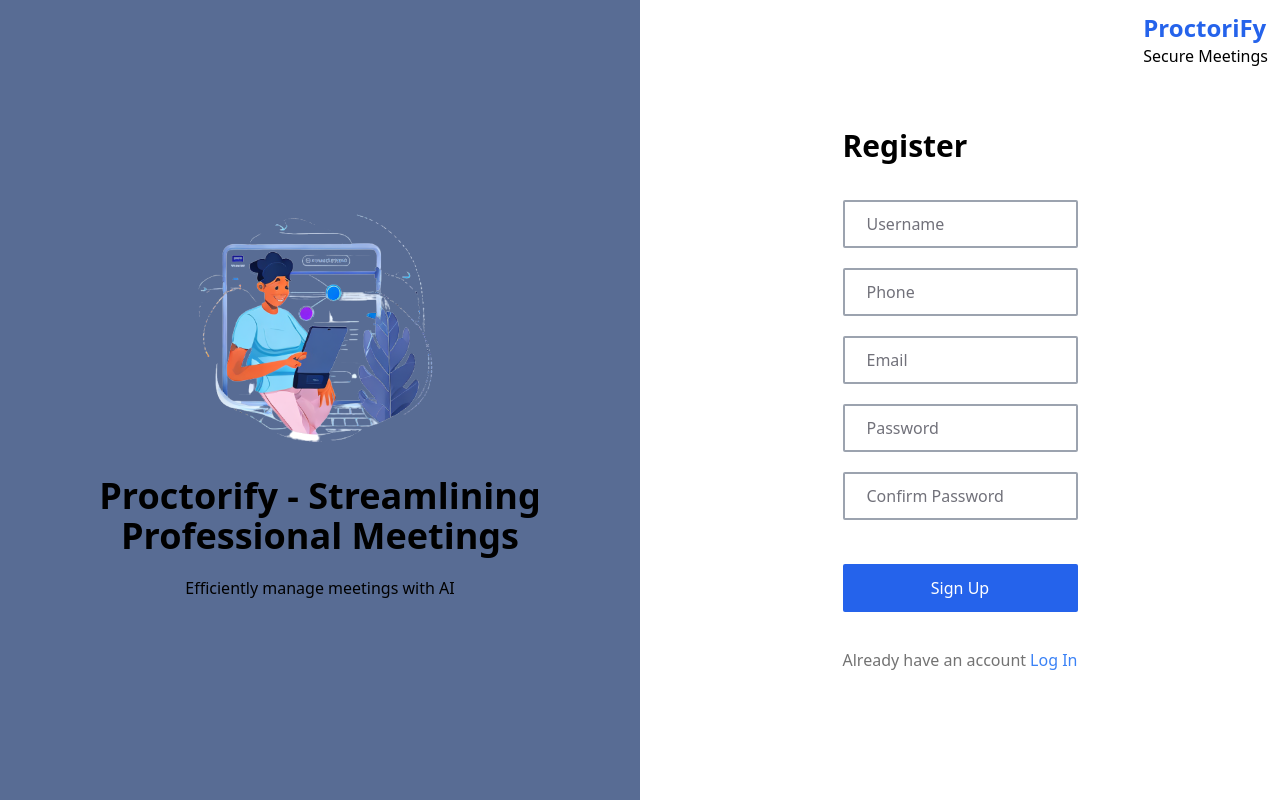
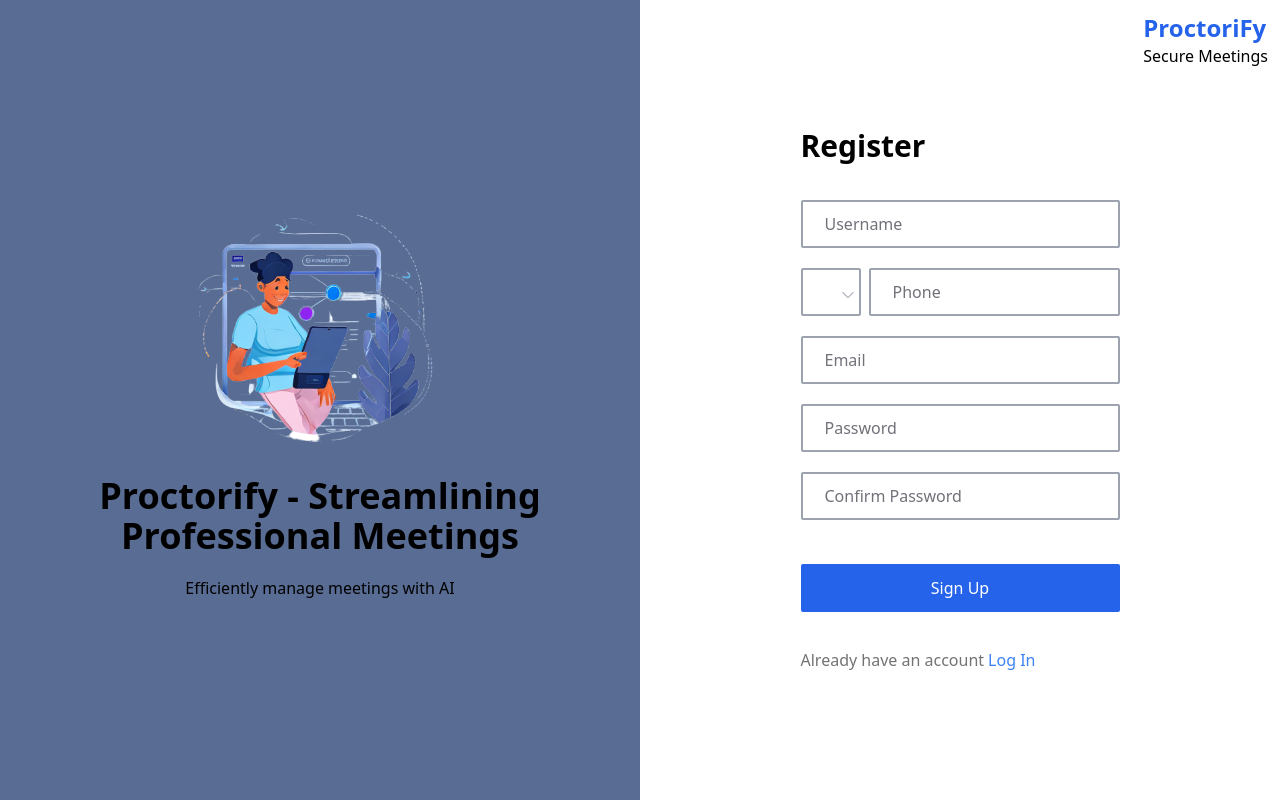
Before and after one commit to Yadav106/proctorify-frontend, a Next.js app: page /auth in a window 1280 px wide. Both pictures are taken after a click on the element "Create an account". Built offline with nearby package versions, Linux system fonts and the light colour scheme.

Commit message:
login field check done

```diff
--- a/components/InputField.tsx
+++ b/components/InputField.tsx
@@ -16,14 +16,15 @@ const InputField: React.FC<InputProps> = ({
     type
 }) => {
     return(
-        <div className="relative mb-2">
+        <div className="relative mb-2 z-20">
             <input
                 value={value}
                 onChange={onChange}
                 type={type}
                 id = {id}
-                className="block rounded-sm pt-4 pb-1 w-full text-md border-2 border-gray-400 appearance-none outline-border-gray-700 focus:ring-0 peer"
+                className="block p-2 rounded-sm pt-4 pb-1 w-full text-md border-2 border-gray-400 appearance-none outline-border-gray-700 focus:ring-0 peer"
                 placeholder=" "
+                required
             />
             <label
             className="
--- a/components/LoginRight.tsx
+++ b/components/LoginRight.tsx
@@ -1,17 +1,78 @@
 import { useState, useCallback } from "react";
 import InputField from "./InputField";
+import { BsChevronDown } from "react-icons/bs";
+
+import {signIn} from "next-auth/react"
+
 const LoginRight = () => {
 
   const [name, setName] = useState("");
+  const [code, setCode] = useState("");
   const [ number, setNumber] = useState("");
   const [ email, setEmail] = useState("");
   const [ password, setPassword] = useState("");
   const [ confirmedPassword, setConfirmedPassword] = useState("");
   const [ variant, setVariant] = useState("login");
+  const [showCodes, setShowCodes ] = useState(false);
 
   const toggleVariant = useCallback(() => {
     setVariant((currentVariant) => currentVariant === 'login' ? 'register' : 'login')
   },[])
+
+  const codes = ['+91','+27','+34','+94', '+30', '+31']
+
+  const login = useCallback(async () => {
+    try {
+        await signIn('credentials', {
+            email,
+            password,
+            callbackUrl: '/dashboard'
+        })
+    } catch (error) {
+        console.log(error)
+    }
+}, [email, password])
+
+  const validatePassword = (password: string) => {
+    // Define regex patterns for each requirement
+    const patterns = {
+        capital: /[A-Z]/,
+        number: /[0-9]/,
+        special: /[!@#$%^&*()_+\-=[\]{};':"\\|,.<>/?]/,
+        minLength: /.{8,}/,
+    };
+
+    // Check if all patterns are satisfied
+    const isValidPassword = Object.values(patterns).every(pattern =>
+        pattern.test(password)
+    );
+
+    return isValidPassword;
+};
+
+  const validateEmail = (email: string) => {
+    // Define regex pattern for email validation
+    const emailPattern = /^[^\s@]+@[^\s@]+\.[^\s@]+$/;
+    return emailPattern.test(email);
+  };
+
+  const register = () =>{
+    if(!validateEmail(email)){
+      alert("enter valid email")
+    }
+    if(!validatePassword(password)){
+      alert("password should contain at least one Capital letter, at least one Small letter, at least one special character and at least one number ")
+    }
+    if(password !== confirmedPassword){
+      alert("password not matching")
+    }
+  }
+
+  const handleCode = (e: any) => {
+    const value = (e.target as HTMLInputElement).value
+    setCode(value)
+    console.log(value)
+  }
 
   return(
     <div className="w-1/2 h-screen bg-white flex flex-col justify-center items-center text-black relative">
@@ -30,13 +91,26 @@ const LoginRight = () => {
           type="name"
           value={name}
         />}
-        {variant === 'register' && <InputField
+        {variant === 'register' && <div className="flex flex-col relative">
+          <div className="flex relative">
+            <div className="block px-2 h-12 w-[60px] mr-2 p-2 rounded-sm text-md border-2 border-gray-400 appearance-none outline-border-gray-700 focus:ring-0" >{code}</div>
+              <BsChevronDown onClick={()=>setShowCodes(code=>!code)} className={`${showCodes && "rotate-[360deg]"} z-1 absolute left-10 top-5 text-gray-400 text-sm`} />
+              <InputField
                 label="Phone"
                 onChange={(event: any) => setNumber(event.target.value)}
                 id="email"
                 type="email"
                 value={number}
-        />}
+              />
+            </div>
+            {showCodes && (
+              <div className="w-12 absolute pl-2 top-14 h-30 text-white z-9 bg-blue-400 ">
+                {codes.map((code, index)=>(
+                  <div key={index} onClick={handleCode} className="text-white mb-2 ">{code}</div>
+                ))}
+              </div>
+            )}
+          </div>}
         <InputField
           label="Email"
           onChange={(event: any) => setEmail(event.target.value)}
@@ -59,7 +133,7 @@ const LoginRight = () => {
           value={confirmedPassword}
         />}
         {/* <button onClick={variant === 'login' ? login : register} className="bg-red-600 py-3 text-white rounded-md w-full mt-10 hover:bg-red-700 transition "> */}
-        <button className="bg-blue-600 py-3 text-white rounded-sm w-full mt-6 hover:bg-blue-700 transition ">
+        <button onClick={variant === 'login' ? login : register} className="bg-blue-600 py-3 text-white rounded-sm w-full mt-6 hover:bg-blue-700 transition ">
           {variant === 'login' ? "Login" : "Sign Up"}
         </button>
         <p className="text-neutral-500 mt-6 ">
--- a/package.json
+++ b/package.json
@@ -10,6 +10,7 @@
   },
   "dependencies": {
     "next": "14.1.3",
+    "next-auth": "^4.24.7",
     "react": "^18",
     "react-dom": "^18",
     "react-icons": "^5.0.1"
```
Also changed, not shown: 1 other file (tests, documents, lock files or other folders). Lines whose indentation alone changed are shown as unchanged.
